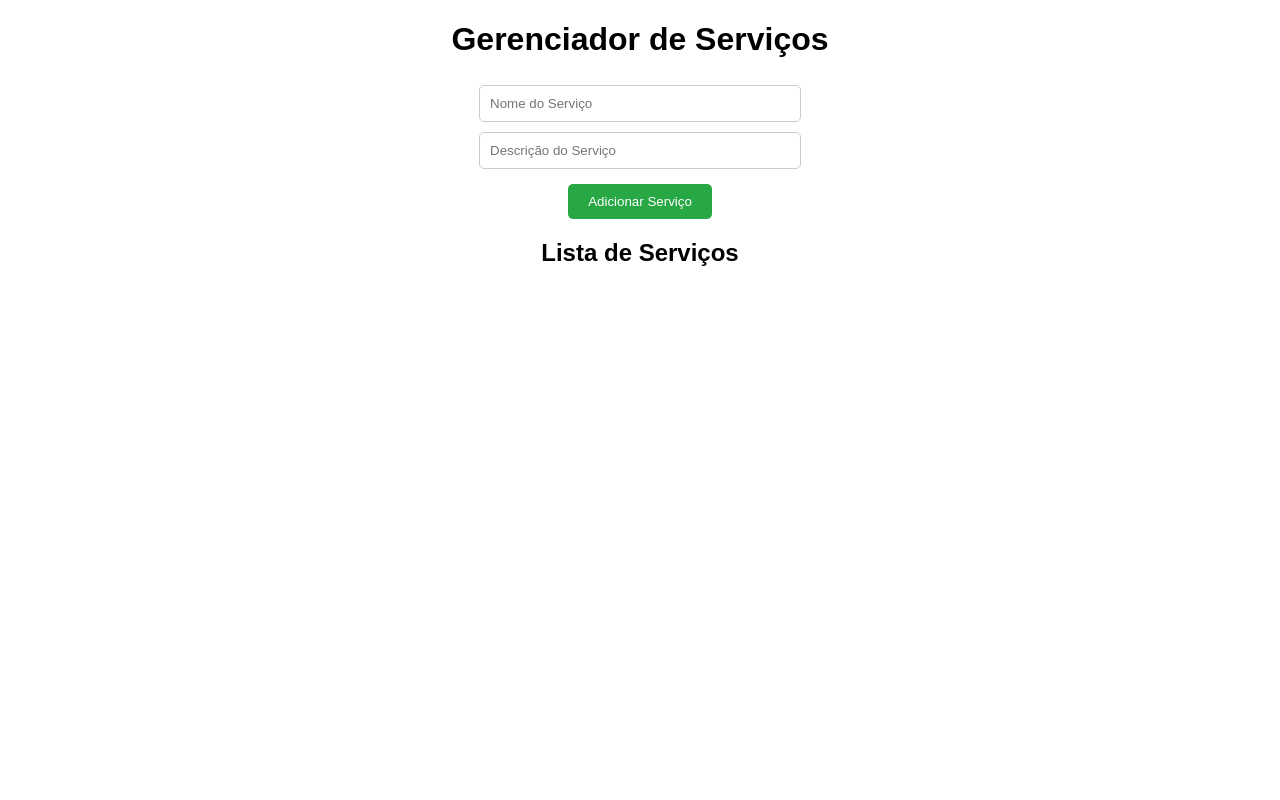
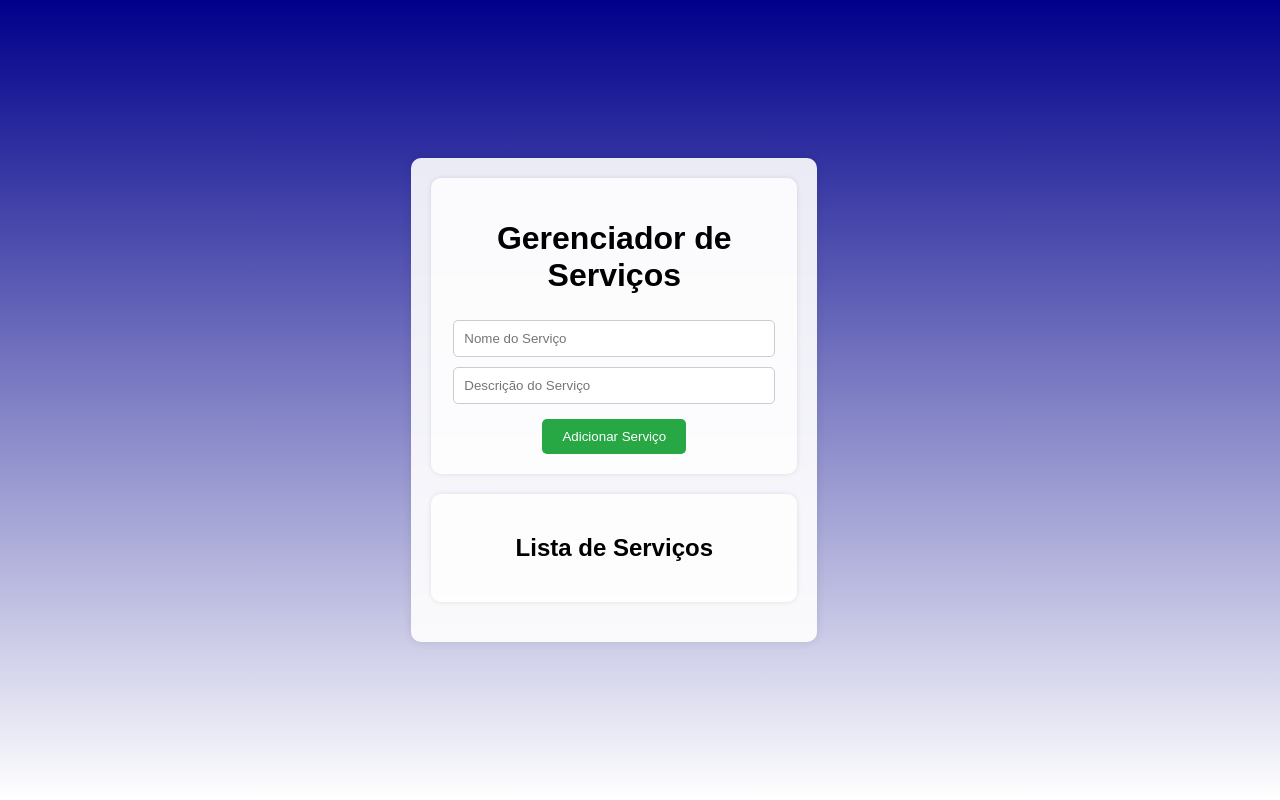
Before and after one commit to Kanaashi1/gerenciador-servicos, a React (Create React App) app: page / in a window 1280 px wide. Built offline with nearby package versions, Linux system fonts and the light colour scheme.

Commit message:
Atualização 2

```diff
--- a/src/App.css
+++ b/src/App.css
@@ -1,17 +1,44 @@
+body {
+  margin: 0;
+  padding: 0;
+  font-family: Arial, sans-serif;
+  background: linear-gradient(to bottom, #00008b, #ffffff);
+  min-height: 100vh;
+  display: flex;
+  justify-content: center;
+  align-items: center;
+}
+
+.container {
+  width: 80%;
+  max-width: 800px;
+  background: rgba(255, 255, 255, 0.9); /* Fundo branco com opacidade */
+  padding: 20px;
+  border-radius: 10px;
+  box-shadow: 0px 0px 10px rgba(0, 0, 0, 0.1);
+}
+
 .App {
   font-family: Arial, sans-serif;
-  margin: 20px;
+  width: 100%;
 }
 
 h1, h2 {
   text-align: center;
 }
 
+.form-container, .service-list-container {
+  background: rgba(255, 255, 255, 0.8); /* Fundo branco com maior opacidade */
+  padding: 20px;
+  border-radius: 10px;
+  box-shadow: 0px 0px 5px rgba(0, 0, 0, 0.1);
+  margin-bottom: 20px;
+}
+
 .form {
   display: flex;
   flex-direction: column;
   align-items: center;
-  margin-bottom: 20px;
 }
 
 .form input {
@@ -37,8 +64,7 @@ h1, h2 {
 }
 
 .service-list {
-  max-width: 600px;
-  margin: 0 auto;
+  width: 100%;
 }
 
 .service-item {
@@ -47,10 +73,18 @@ h1, h2 {
   padding: 10px;
   margin-bottom: 10px;
   background-color: #f9f9f9;
+  overflow: hidden; /* Esconde o conteúdo que ultrapassar a borda */
+}
+
+.service-item h3, .service-item p {
+  margin: 0;
+  word-wrap: break-word; /* Quebra as palavras longas */
+  overflow: hidden;
+  text-overflow: ellipsis; /* Adiciona reticências ao final do texto */
 }
 
 .service-item h3 {
-  margin: 0;
+  margin-bottom: 5px;
 }
 
 .service-item p {
@@ -67,16 +101,6 @@ h1, h2 {
 
 .service-item button:hover {
   opacity: 0.8;
-}
-
-.service-item button:nth-child(1) {
-  background-color: #007bff;
-  color: white;
-}
-
-.service-item button:nth-child(2) {
-  background-color: #dc3545;
-  color: white;
 }
 
 .service-item button.edit-button {
--- a/src/App.js
+++ b/src/App.js
@@ -39,7 +39,9 @@ function App() {
   };
 
   return (
+    <div className="container">
       <div className="App">
+        <div className="form-container">
         <h1>Gerenciador de Serviços</h1>
           <div className="form">
             <input
@@ -60,8 +62,10 @@ function App() {
               <button onClick={handleAddService}>Adicionar Serviço</button>
             )}
           </div>
+        </div>
+        <div className="service-list-container">
+          <h2>Lista de Serviços</h2>
           <div className="service-list">
-        <h2>Lista de Serviços</h2>
             {services.map(service => (
               <div key={service.id} className="service-item">
                 <h3>{service.name}</h3>
@@ -72,6 +76,8 @@ function App() {
             ))}
           </div>
         </div>
+      </div>
+    </div>
   );
 }
 
```
Lines whose indentation alone changed are shown as unchanged.
